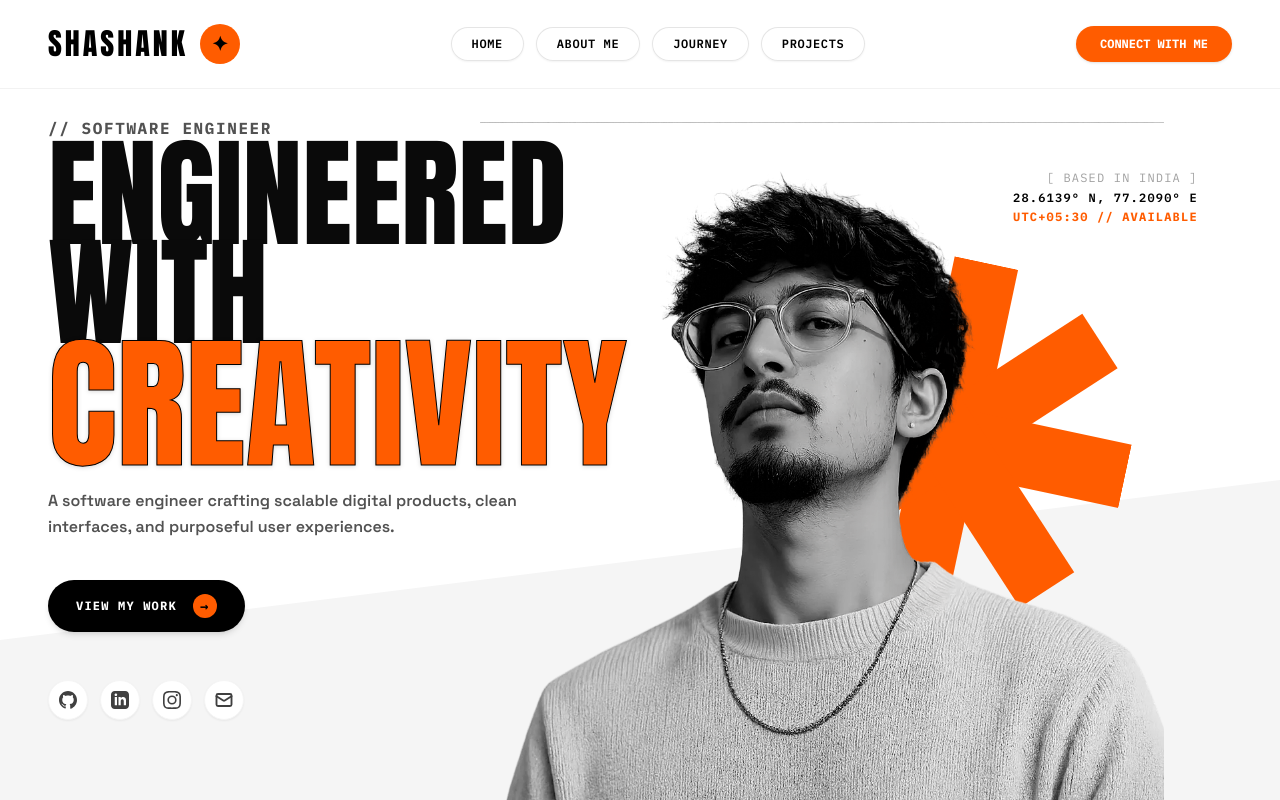
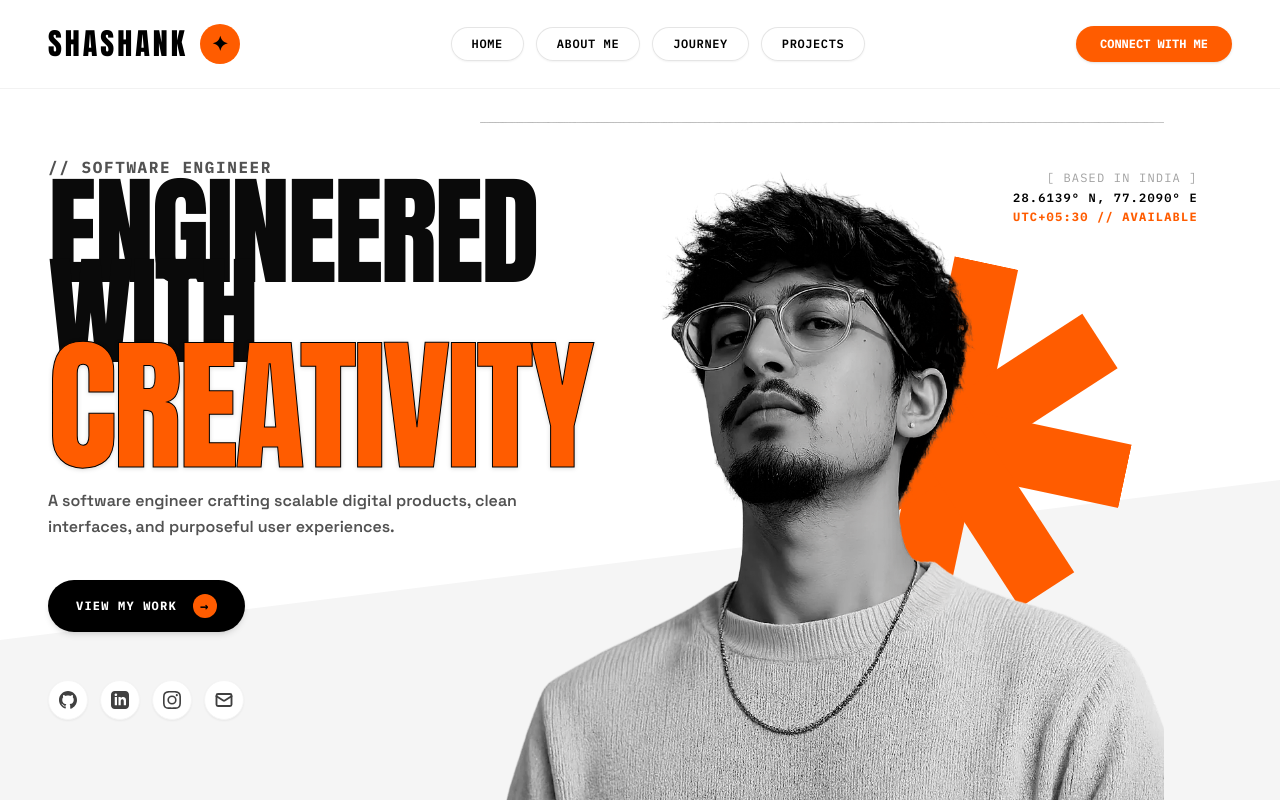
Before and after one commit to shashnk08/shashank-portfolio, a React (Vite) app: page / in a window 1280 px wide. Shown: the top 800 px of the page. Built offline with nearby package versions, Linux system fonts and the light colour scheme.

Commit message:
style: adjust line height, letter spacing, and vertical margins of hero text elements

```diff
--- a/src/App.tsx
+++ b/src/App.tsx
@@ -125,11 +125,11 @@ export default function App() {
               initial={{ opacity: 0, y: 20 }}
               animate={{ opacity: 1, y: 0 }}
               transition={{ duration: 0.7, ease: 'easeOut', delay: 0.1 }}
-              className="font-display leading-[0.82] text-black text-[64px] sm:text-[80px] md:text-[100px] lg:text-[108px] xl:text-[120px] uppercase flex flex-col"
+              className="font-display leading-[0.8] text-black text-[64px] sm:text-[80px] md:text-[100px] lg:text-[108px] xl:text-[120px] uppercase flex flex-col"
             >
-              <span className="text-neutral-950 tracking-normal">ENGINEERED</span>
-              <span className="text-neutral-950 tracking-normal">WITH</span>
-              <span className="text-[#FF5C00] text-stroke-black tracking-normal text-[72px] sm:text-[90px] md:text-[115px] lg:text-[128px] xl:text-[145px] drop-shadow-[0_1.5px_2px_rgba(0,0,0,0.15)] mt-1">
+              <span className="text-neutral-950 tracking-tight">ENGINEERED</span>
+              <span className="text-neutral-950 tracking-tight -mt-[2%] sm:-mt-[3%]">WITH</span>
+              <span className="text-[#FF5C00] text-stroke-black tracking-tight text-[72px] sm:text-[90px] md:text-[115px] lg:text-[128px] xl:text-[145px] drop-shadow-[0_1.5px_2px_rgba(0,0,0,0.15)] -mt-[1%] sm:-mt-[2%]">
                 <ScrambleText text={headlinePhrases[headlineIndex]} />
               </span>
             </motion.h1>
```
